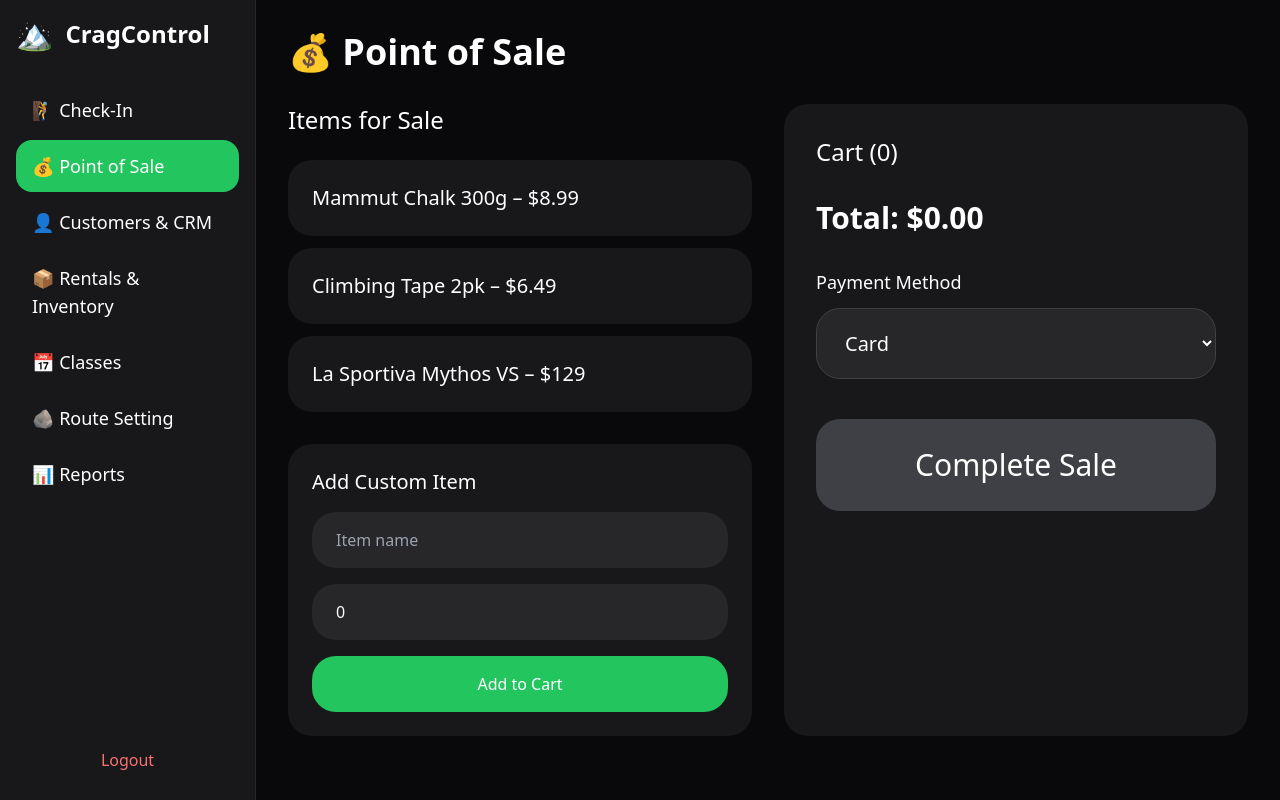
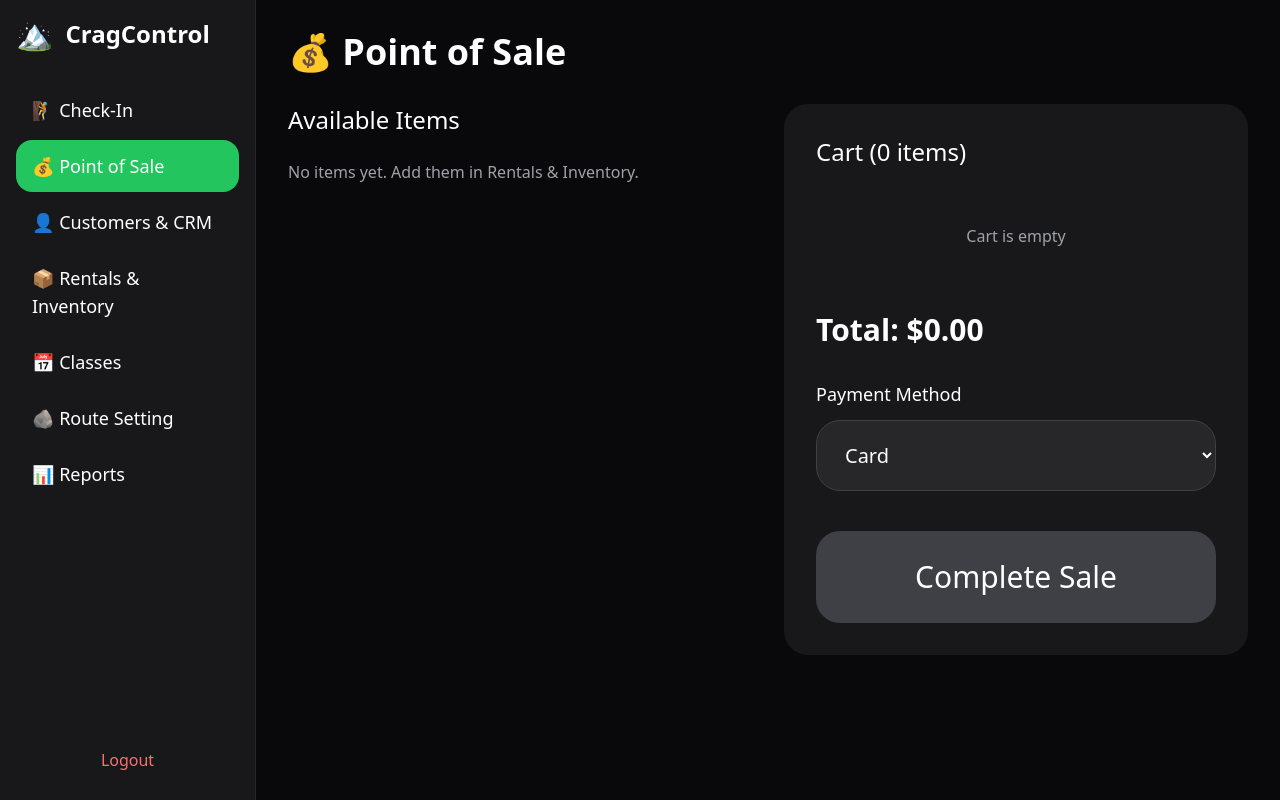
Before and after one commit to godacre/cragcontrol, a Next.js app: page /dashboard/pos in a window 1280 px wide. Built offline with nearby package versions, Linux system fonts and the light colour scheme; sample sign-in values are in the browser's storage.

Commit message:
Update page.tsx

```diff
--- a/app/dashboard/pos/page.tsx
+++ b/app/dashboard/pos/page.tsx
@@ -1,28 +1,19 @@
 'use client';
-import { useState } from 'react';
+import { useState, useEffect } from 'react';
 
 export default function POS() {
   const [cart, setCart] = useState<any[]>([]);
   const [paymentType, setPaymentType] = useState('card');
-  const [customItemName, setCustomItemName] = useState('');
-  const [customItemPrice, setCustomItemPrice] = useState(0);
+  const [inventory, setInventory] = useState<any[]>([]);
 
-  const products = [
-    { id: 1, name: 'Mammut Chalk 300g', price: 8.99 },
-    { id: 2, name: 'Climbing Tape 2pk', price: 6.49 },
-    { id: 3, name: 'La Sportiva Mythos VS', price: 129 },
-  ];
+  // Load inventory from shared storage
+  useEffect(() => {
+    const saved = JSON.parse(localStorage.getItem('cragcontrol_inventory') || '[]');
+    setInventory(saved);
+  }, []);
 
-  const addToCart = (product: any) => {
-    setCart([...cart, { ...product, cartId: Date.now() }]);
-  };
-
-  const addCustomItem = () => {
-    if (customItemName && customItemPrice > 0) {
-      setCart([...cart, { name: customItemName, price: customItemPrice, cartId: Date.now() }]);
-      setCustomItemName('');
-      setCustomItemPrice(0);
-    }
+  const addToCart = (item: any) => {
+    setCart([...cart, { ...item, cartId: Date.now() }]);
   };
 
   const removeFromCart = (cartId: number) => {
@@ -49,39 +40,46 @@ export default function POS() {
     <div>
       <h1 className="text-4xl font-bold mb-8">💰 Point of Sale</h1>
       <div className="grid grid-cols-2 gap-8">
-        {/* Products + Manual Add */}
+        {/* Products from shared inventory */}
         <div>
-          <h2 className="text-2xl mb-6">Items for Sale</h2>
-          {products.map(p => (
-            <button key={p.id} onClick={() => addToCart(p)} className="block w-full text-left bg-zinc-900 hover:bg-zinc-800 p-6 rounded-3xl mb-3 text-xl">
-              {p.name} – ${p.price}
+          <h2 className="text-2xl mb-6">Available Items</h2>
+          {inventory.length === 0 && <p className="text-zinc-400">No items yet. Add them in Rentals &amp; Inventory.</p>}
+          {inventory.map(item => (
+            <button
+              key={item.id}
+              onClick={() => addToCart(item)}
+              className="block w-full text-left bg-zinc-900 hover:bg-zinc-800 p-6 rounded-3xl mb-3 text-xl"
+            >
+              {item.name} – ${item.price}
             </button>
           ))}
-          <div className="bg-zinc-900 p-6 rounded-3xl mt-8">
-            <h3 className="text-xl mb-4">Add Custom Item</h3>
-            <input value={customItemName} onChange={e => setCustomItemName(e.target.value)} placeholder="Item name" className="bg-zinc-800 px-6 py-4 rounded-3xl w-full mb-4" />
-            <input type="number" value={customItemPrice} onChange={e => setCustomItemPrice(parseFloat(e.target.value))} placeholder="Price" className="bg-zinc-800 px-6 py-4 rounded-3xl w-full mb-4" />
-            <button onClick={addCustomItem} className="w-full bg-green-500 py-4 rounded-3xl">Add to Cart</button>
-          </div>
         </div>
 
         {/* Cart */}
         <div className="bg-zinc-900 p-8 rounded-3xl">
-          <h2 className="text-2xl mb-6">Cart ({cart.length})</h2>
+          <h2 className="text-2xl mb-6">Cart ({cart.length} items)</h2>
+
           {cart.map(item => (
-            <div key={item.cartId} className="flex justify-between py-4 border-b border-zinc-700">
-              <span>{item.name}</span>
+            <div key={item.cartId} className="flex justify-between items-center py-4 border-b border-zinc-700">
+              <span className="text-lg">{item.name}</span>
               <div className="flex items-center gap-6">
-                <span>${item.price}</span>
-                <button onClick={() => removeFromCart(item.cartId)} className="text-red-400">✕</button>
+                <span className="text-xl font-medium">${item.price}</span>
+                <button onClick={() => removeFromCart(item.cartId)} className="text-red-400 hover:text-red-500 text-xl">✕</button>
               </div>
             </div>
           ))}
+
+          {cart.length === 0 && <p className="text-zinc-400 py-8 text-center">Cart is empty</p>}
+
           <div className="mt-8 text-3xl font-bold">Total: ${total.toFixed(2)}</div>
 
           <div className="mt-8">
             <label className="block text-lg mb-3">Payment Method</label>
-            <select value={paymentType} onChange={e => setPaymentType(e.target.value)} className="w-full bg-zinc-800 border border-zinc-700 rounded-3xl px-6 py-5 text-xl">
+            <select
+              value={paymentType}
+              onChange={e => setPaymentType(e.target.value)}
+              className="w-full bg-zinc-800 border border-zinc-700 rounded-3xl px-6 py-5 text-xl"
+            >
               <option value="cash">Cash</option>
               <option value="card">Card</option>
               <option value="giftcard">Gift Card</option>
@@ -89,7 +87,11 @@ export default function POS() {
             </select>
           </div>
 
-          <button onClick={completeSale} disabled={cart.length === 0} className="mt-10 w-full bg-green-500 py-7 rounded-3xl text-3xl font-medium disabled:bg-zinc-700">
+          <button
+            onClick={completeSale}
+            disabled={cart.length === 0}
+            className="mt-10 w-full bg-green-500 py-7 rounded-3xl text-3xl font-medium disabled:bg-zinc-700"
+          >
             Complete Sale
           </button>
         </div>
```
